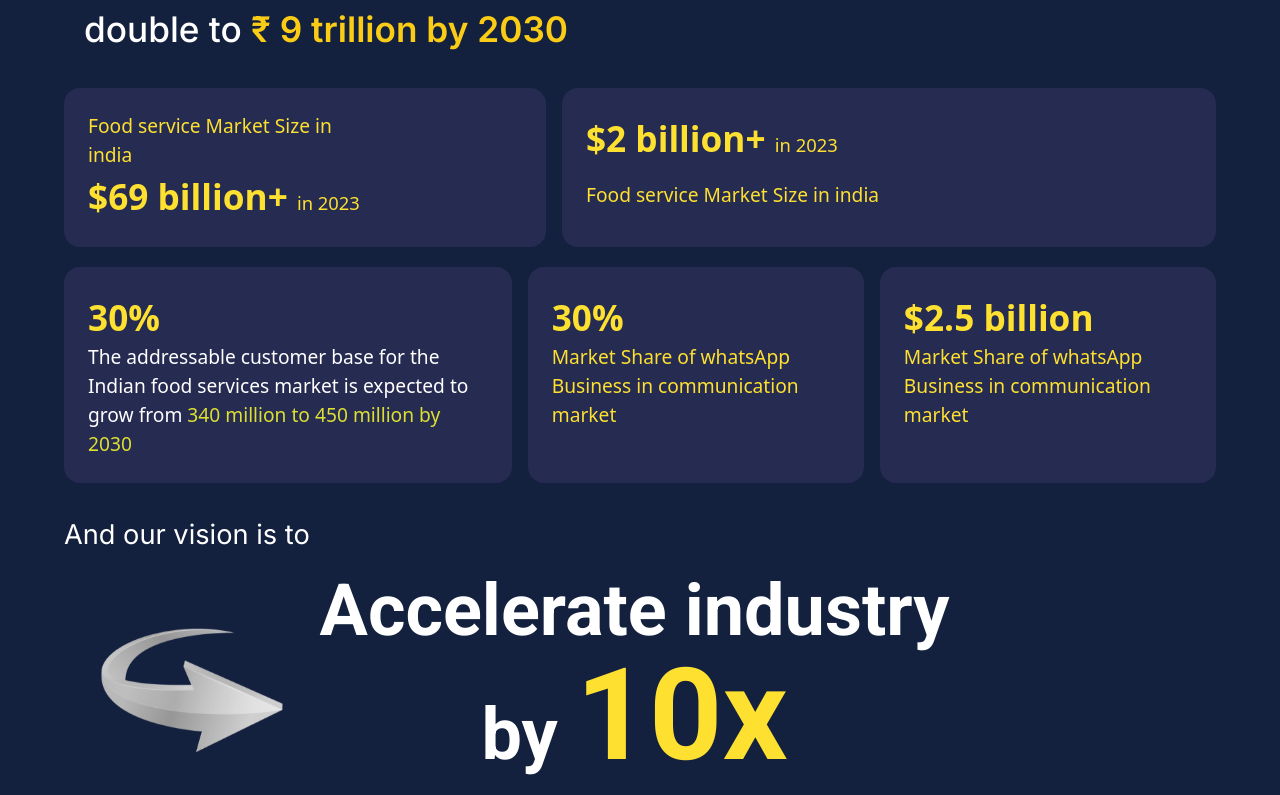
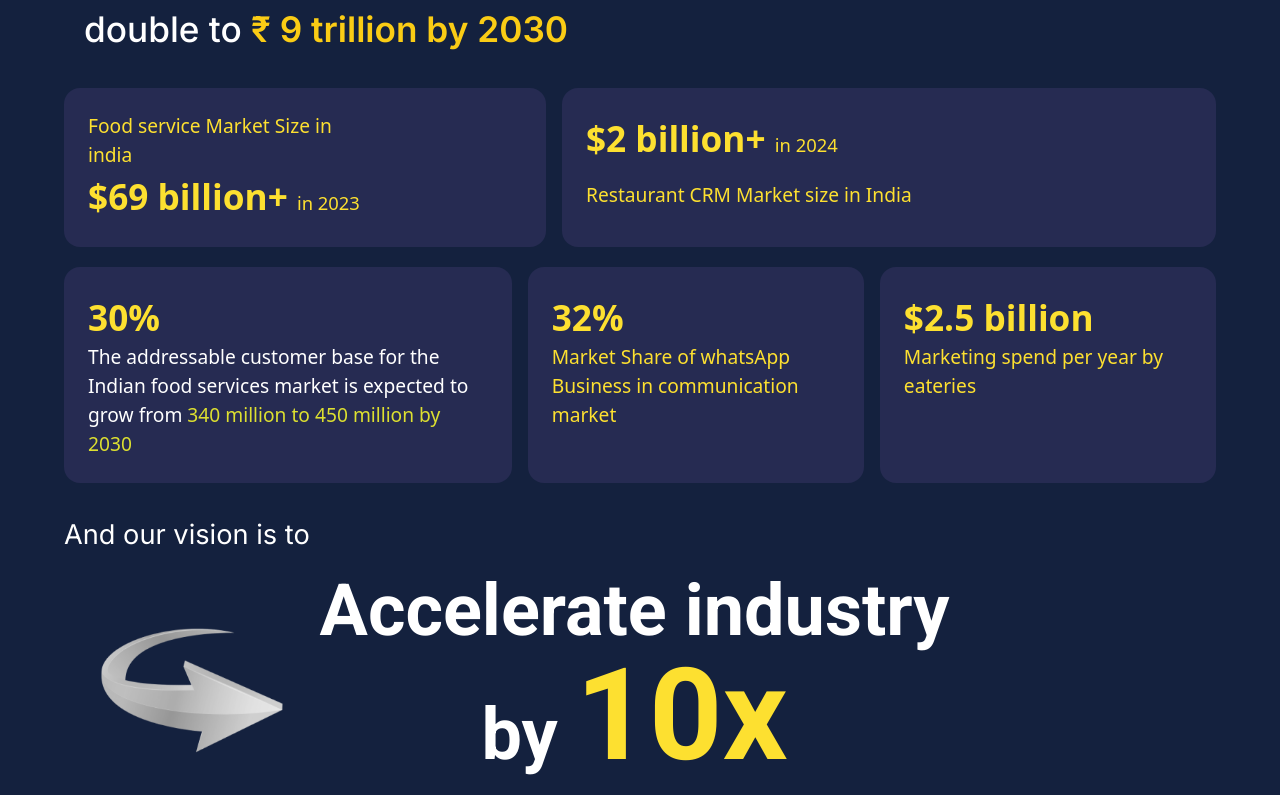
Before and after one commit to snackbae23/web, a React (Vite) app: page / in a window 1280 px wide. Shown: the part 965-1760 px from the top of the page. Built offline with nearby package versions, Linux system fonts and the light colour scheme; no server answers.

Commit message:
update all complete

```diff
--- a/src/component/Plans.jsx
+++ b/src/component/Plans.jsx
@@ -36,7 +36,7 @@ const Plans = () => {
             price: 765,
             validity: "/month billed annually",
             features: [
-              "Digital QR menu with 5 tables",
+              "Digital QR menu with 10 tables",
               "Social media integration",
               "Automated customer data collection",
               "Automated feedback collection",
@@ -91,7 +91,7 @@ const Plans = () => {
             price: 465,
             validity: "/month billed annually",
             features: [
-              "Digital QR menu with 5 tables",
+              "Digital QR menu with 10 tables",
               "Social media integration",
               "Automated customer data collection",
               "Automated feedback collection",
--- a/src/context/SnackBae.jsx
+++ b/src/context/SnackBae.jsx
@@ -38,7 +38,7 @@ export const SnackBaeProvider = (props) => {
 
     // Update state if user data is found
     if (storedUser) {
-       setUser(JSON.parse(storedUser));
+       //setUser(JSON.parse(storedUser));
     }
     getAllData();
     setTimeout(() => {
--- a/src/pages/LandingPage.jsx
+++ b/src/pages/LandingPage.jsx
@@ -64,7 +64,9 @@ const LandingPage = () => {
                 />
                 {/* Request Demo */}
               </div>
+
             </div>
+            <p className="md:w-[70%] font-[400] text-[.8rem] sm:text-[1.1rem] text-[#D1D5DB]">*No Credit Card required</p>
           </div>
           {/* gif */}
           {/* <img src={gifhero} alt='gif-hero' className='w-[80%] md:w-[40%] aspect-auto' /> */}
@@ -144,9 +146,9 @@ const LandingPage = () => {
                 </div>
                 <div className=' sm:w-[57%] p-[1.5rem] flex flex-col gap-4  text-[1.2rem] font-light bg-[#C084FC1A] rounded-2xl text-[#FDE030]'>
                 <div className='flex gap-2 items-center'>
-                <p className='text-[#FDE030] font-semibold text-[2.2rem]'>$2 billion+ <span className='text-[1.15rem] font-light'>in 2023</span></p>
+                <p className='text-[#FDE030] font-semibold text-[2.2rem]'>$2 billion+ <span className='text-[1.15rem] font-light'>in 2024</span></p>
                 </div>
-                <p>Food service Market Size in india </p>
+                <p>Restaurant CRM Market size in India</p>
 
 
                 </div>
@@ -158,13 +160,13 @@ const LandingPage = () => {
 
                 </div>
                 <div className=' sm:w-[30%] p-[1.5rem] text-[1.2rem] font-normal bg-[#C084FC1A] rounded-2xl text-[#FDE030]'>
-                  <p className='text-[#FDE030] font-semibold text-[2.2rem]'>30% </p>
+                  <p className='text-[#FDE030] font-semibold text-[2.2rem]'>32% </p>
                   <p>Market Share of whatsApp Business in communication market</p>
 
                 </div>
                 <div className=' sm:w-[30%] p-[1.5rem] text-[1.2rem] font-normal bg-[#C084FC1A] rounded-2xl text-[#FDE030]'>
                   <p className='text-[#FDE030] font-semibold text-[2.2rem]'>$2.5 billion</p>
-                  <p>Market Share of whatsApp Business in communication market</p>
+                  <p>Marketing spend per year by eateries</p>
 
                 </div>
             </div>
```
